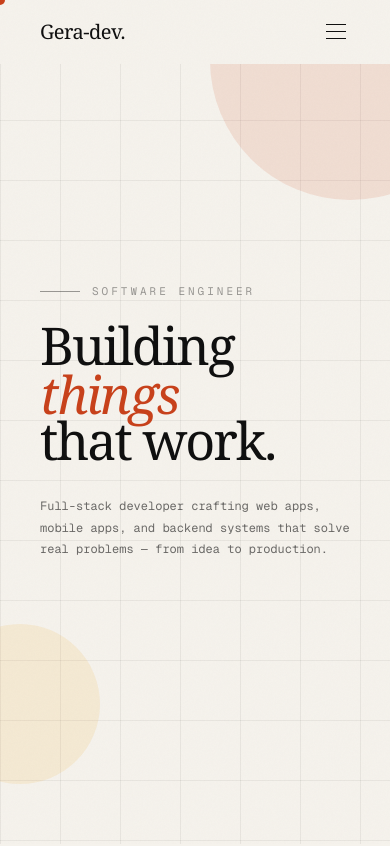
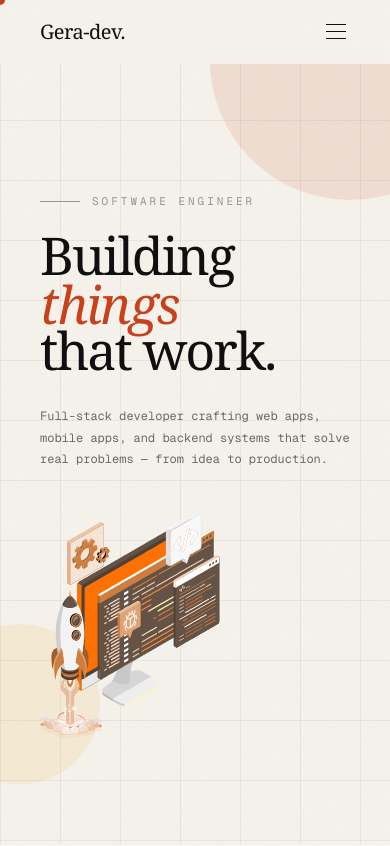
Before and after one commit to Javalopeer/portf-dev, a React (Vite) app: page / in a window 390 px wide. Shown: the top 846 px of the page. Built offline with nearby package versions, Linux system fonts and the light colour scheme; a web font is replaced by a local one.

Commit message:
fix: update character section dimensions for responsive design

```diff
--- a/src/components/sections/Hero.tsx
+++ b/src/components/sections/Hero.tsx
@@ -116,7 +116,7 @@ export default function Hero() {
 
         {/* Character */}
         <AnimatedSection delay={0.3}>
-          <div className="hidden md:block" style={{ width: 280, height: 280 }}>
+          <div style={{ width: 'clamp(180px, 30vw, 280px)', height: 'clamp(180px, 30vw, 280px)' }}>
             <Player
               autoplay
               loop
```
